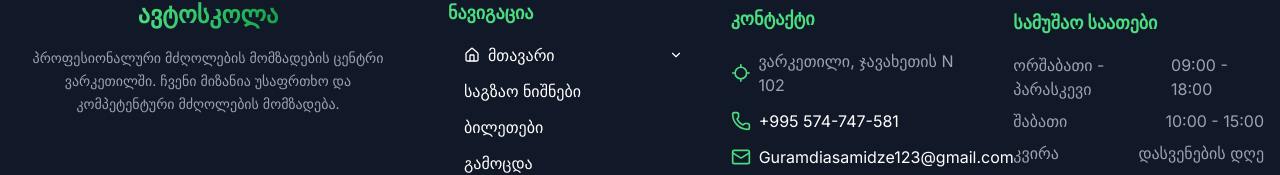
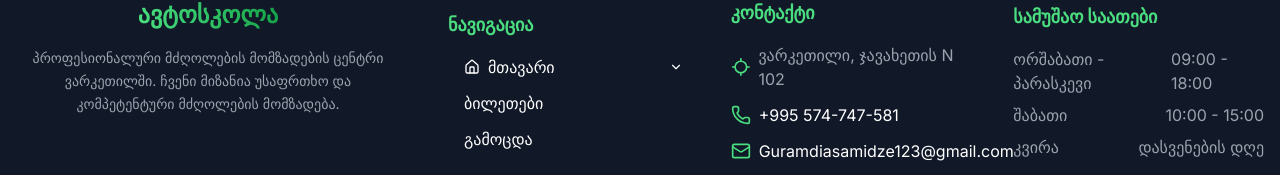
Before and after one commit to giorgi473/autoSchool, a Next.js app: page /about-us in a window 1280 px wide. Shown: the part 1011-1186 px from the top of the page. Built offline with nearby package versions, Linux system fonts and the light colour scheme.

Commit message:
Add all project files

```diff
--- a/components/shared/Footer.tsx
+++ b/components/shared/Footer.tsx
@@ -22,7 +22,6 @@ export function Footer() {
         { href: "/contact", label: "კონტაქტი" },
       ],
     },
-    { href: "/road-signs", label: "საგზაო ნიშნები" },
     { href: "/tickets", label: "ბილეთები" },
     { href: "/exam", label: "გამოცდა" },
   ];
```
